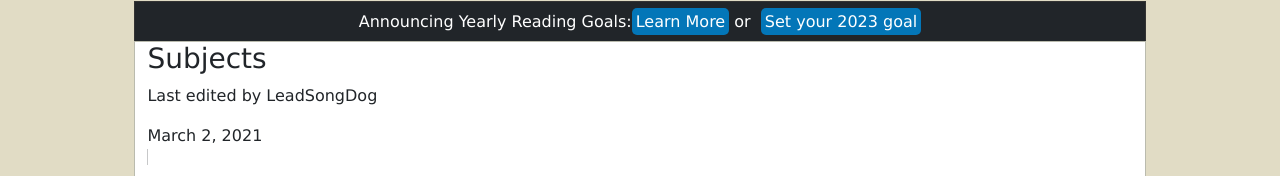
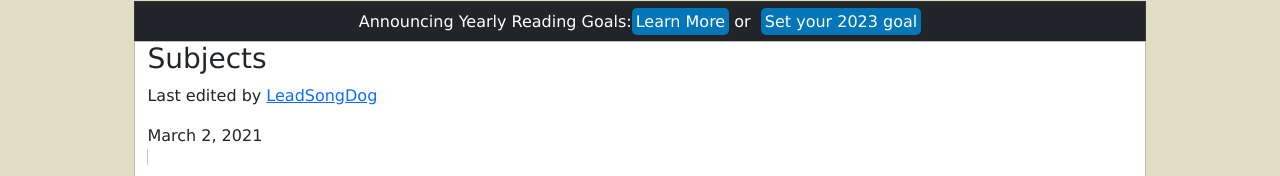
Before and after one commit to csilm/OpenLibraryClone, a React (Create React App) app in the folder open-library-f/: page /sections/browse-sections/Subjects in a window 1280 px wide. Shown: the part 123-299 px from the top of the page. Built offline with nearby package versions, Linux system fonts and the light colour scheme.

Commit message:
modified search

```diff
--- a/open-library-f/src/components/HomePage/sections/browse-sections/Subjects.jsx
+++ b/open-library-f/src/components/HomePage/sections/browse-sections/Subjects.jsx
@@ -19,10 +19,10 @@ function Subjects(){
                 <div>
                     <h3>Subjects</h3>
                     <div>
-                        <p>Last edited by <span><a>LeadSongDog</a></span></p>
+                        <p>Last edited by <span><a href="#action">LeadSongDog</a></span></p>
                         <div>March 2, 2021</div>
                         <div class="vr"></div>
-                        <div><a href="action2">History</a></div>
+                        <div><a href="#action2">History</a></div>
 
                     </div>
                     <div>
```
